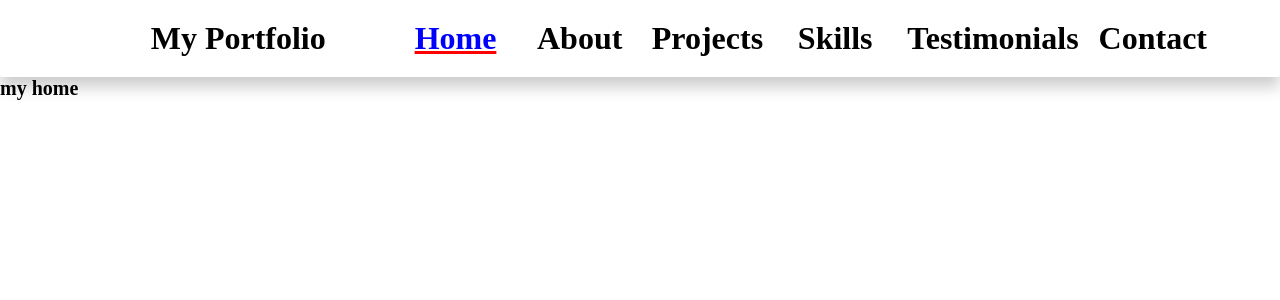
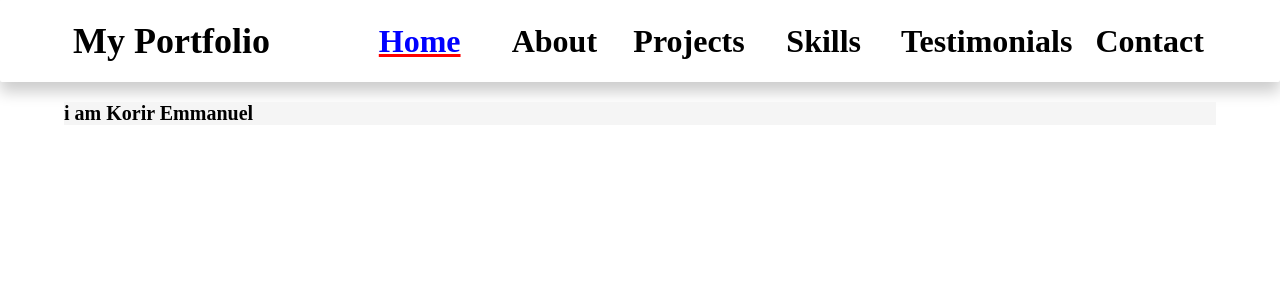
Before and after one commit to iamkorir3/portfolio, a React app: page / in a window 1280 px wide. Shown: the top 300 px of the page. Built offline with nearby package versions, Linux system fonts and the light colour scheme; the HTML template or start-up script is replaced by a standard one.

Commit message:
working on home page

```diff
--- a/src/Pages/Home.jsx
+++ b/src/Pages/Home.jsx
@@ -1,10 +1,11 @@
+import Homepage from "../components/Homepage";
 import Navigation from "../components/Navigation";
 import styles from "./Home.module.css";
 function Home() {
   return (
     <div className={styles.container}>
       <Navigation />
-      <h1>my home</h1>
+      <Homepage />
     </div>
   );
 }
--- /dev/null
+++ b/src/components/Homepage.jsx
@@ -0,0 +1,16 @@
+import styles from "./Homepage.module.css";
+export default function Homepage() {
+  return (
+    <div className={styles.container}>
+      <Mydetails />
+    </div>
+  );
+}
+
+function Mydetails() {
+  return (
+    <div>
+      <h1>i am Korir Emmanuel</h1>
+    </div>
+  );
+}
--- /dev/null
+++ b/src/components/Homepage.module.css
@@ -0,0 +1,9 @@
+.container {
+  width: 90%;
+  margin: 2rem auto;
+  background-color: whitesmoke;
+}
+
+.detailContainer {
+  width: 50%;
+}
--- a/src/components/Navigation.jsx
+++ b/src/components/Navigation.jsx
@@ -4,11 +4,10 @@ export default function Navigation() {
   return (
     <div className={styles.container}>
       <ul className={styles.navlinks}>
-        <li>
-          <p to="">
-            <ion-icon name="code-slash"></ion-icon> My Portfolio{" "}
-          </p>
-        </li>
+        <p to="">
+          <ion-icon name="code-slash"></ion-icon> My Portfolio{" "}
+        </p>
+
         <li>
           <NavLink to="/">
             <ion-icon name="home"></ion-icon> Home
--- a/src/components/Navigation.module.css
+++ b/src/components/Navigation.module.css
@@ -9,12 +9,17 @@
 }
 .navlinks {
   display: grid;
-  grid-template-columns: 2.5fr 1fr 1fr 1fr 1fr 1.4fr 1fr;
+  grid-template-columns: 2fr 1fr 1fr 1fr 1fr 1.4fr 1fr;
   text-decoration: none;
   padding: 0;
   align-items: center;
   width: 90%;
   margin: 0 auto;
+}
+.navlinks p {
+  /* padding-right: 6rem; */
+  font-weight: 700;
+  font-size: 3.6rem;
 }
 .navlinks li {
   font-weight: 700;
```
